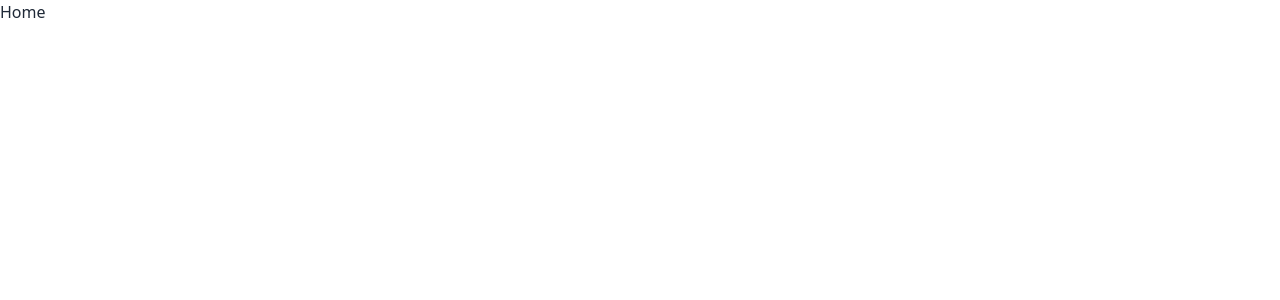
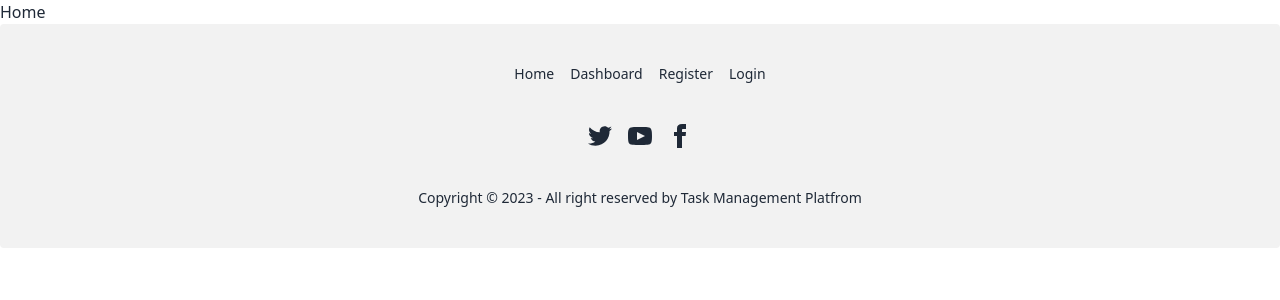
Before and after one commit to gfaruk02/task-management-platform-client, a React (Vite) app: page / in a window 1280 px wide. Shown: the top 300 px of the page. Built offline with nearby package versions, Linux system fonts and the light colour scheme.

Commit message:
create footer route and setup

```diff
--- /dev/null
+++ b/src/Pages/Shared/Footer.jsx
@@ -0,0 +1,28 @@
+
+
+const Footer = () => {
+    return (
+        <div>
+            <footer className="footer footer-center p-10 bg-base-200 text-base-content rounded">
+                <nav className="grid grid-flow-col gap-4">
+                    <a className="link link-hover">Home</a>
+                    <a className="link link-hover">Dashboard</a>
+                    <a className="link link-hover">Register</a>
+                    <a className="link link-hover">Login</a>
+                </nav>
+                <nav>
+                    <div className="grid grid-flow-col gap-4">
+                        <a><svg xmlns="http://www.w3.org/2000/svg" width="24" height="24" viewBox="0 0 24 24" className="fill-current"><path d="M24 4.557c-.883.392-1.832.656-2.828.775 1.017-.609 1.798-1.574 2.165-2.724-.951.564-2.005.974-3.127 1.195-.897-.957-2.178-1.555-3.594-1.555-3.179 0-5.515 2.966-4.797 6.045-4.091-.205-7.719-2.165-10.148-5.144-1.29 2.213-.669 5.108 1.523 6.574-.806-.026-1.566-.247-2.229-.616-.054 2.281 1.581 4.415 3.949 4.89-.693.188-1.452.232-2.224.084.626 1.956 2.444 3.379 4.6 3.419-2.07 1.623-4.678 2.348-7.29 2.04 2.179 1.397 4.768 2.212 7.548 2.212 9.142 0 14.307-7.721 13.995-14.646.962-.695 1.797-1.562 2.457-2.549z"></path></svg></a>
+                        <a><svg xmlns="http://www.w3.org/2000/svg" width="24" height="24" viewBox="0 0 24 24" className="fill-current"><path d="M19.615 3.184c-3.604-.246-11.631-.245-15.23 0-3.897.266-4.356 2.62-4.385 8.816.029 6.185.484 8.549 4.385 8.816 3.6.245 11.626.246 15.23 0 3.897-.266 4.356-2.62 4.385-8.816-.029-6.185-.484-8.549-4.385-8.816zm-10.615 12.816v-8l8 3.993-8 4.007z"></path></svg></a>
+                        <a><svg xmlns="http://www.w3.org/2000/svg" width="24" height="24" viewBox="0 0 24 24" className="fill-current"><path d="M9 8h-3v4h3v12h5v-12h3.642l.358-4h-4v-1.667c0-.955.192-1.333 1.115-1.333h2.885v-5h-3.808c-3.596 0-5.192 1.583-5.192 4.615v3.385z"></path></svg></a>
+                    </div>
+                </nav>
+                <aside>
+                    <p>Copyright © 2023 - All right reserved by Task Management Platfrom</p>
+                </aside>
+            </footer>
+        </div>
+    );
+};
+
+export default Footer;
--- /dev/null
+++ b/src/Pages/Shared/Navbar.jsx
@@ -0,0 +1,11 @@
+
+
+const Navbar = () => {
+    return (
+        <div>
+
+        </div>
+    );
+};
+
+export default Navbar;
--- a/src/layout/Main.jsx
+++ b/src/layout/Main.jsx
@@ -1,10 +1,12 @@
 import { Outlet } from "react-router-dom";
+import Footer from "../Pages/Shared/Footer";
 
 
 const Main = () => {
     return (
         <div>
             <Outlet></Outlet>
+            <Footer></Footer>
         </div>
     );
 };
```
